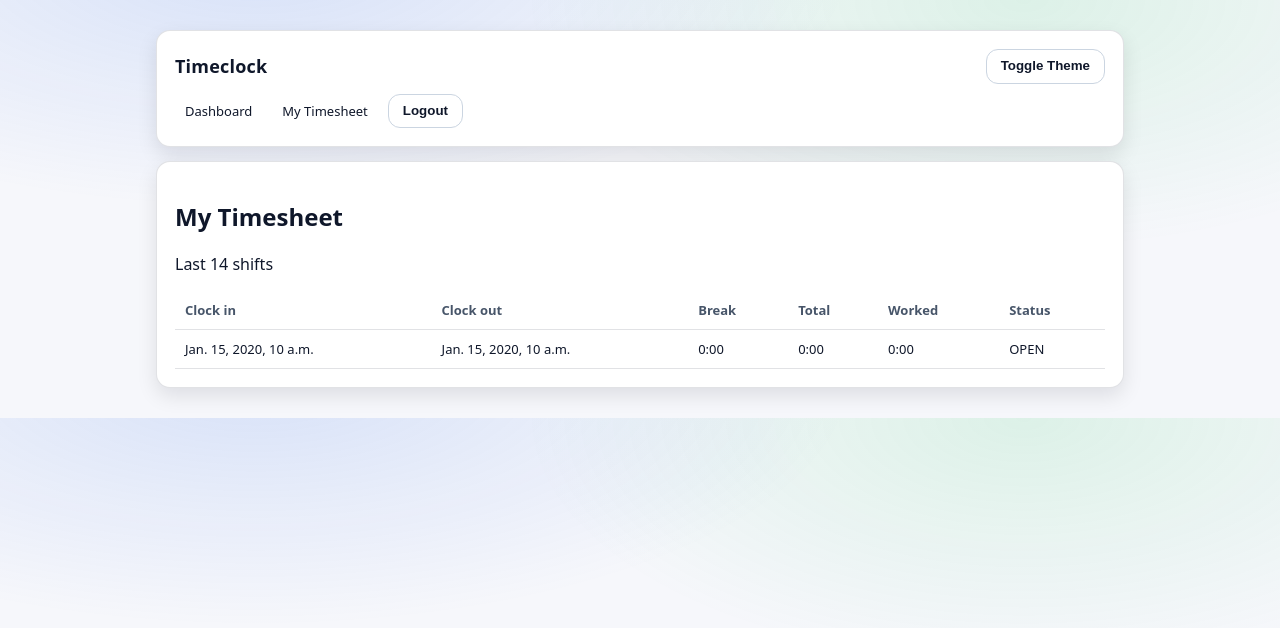
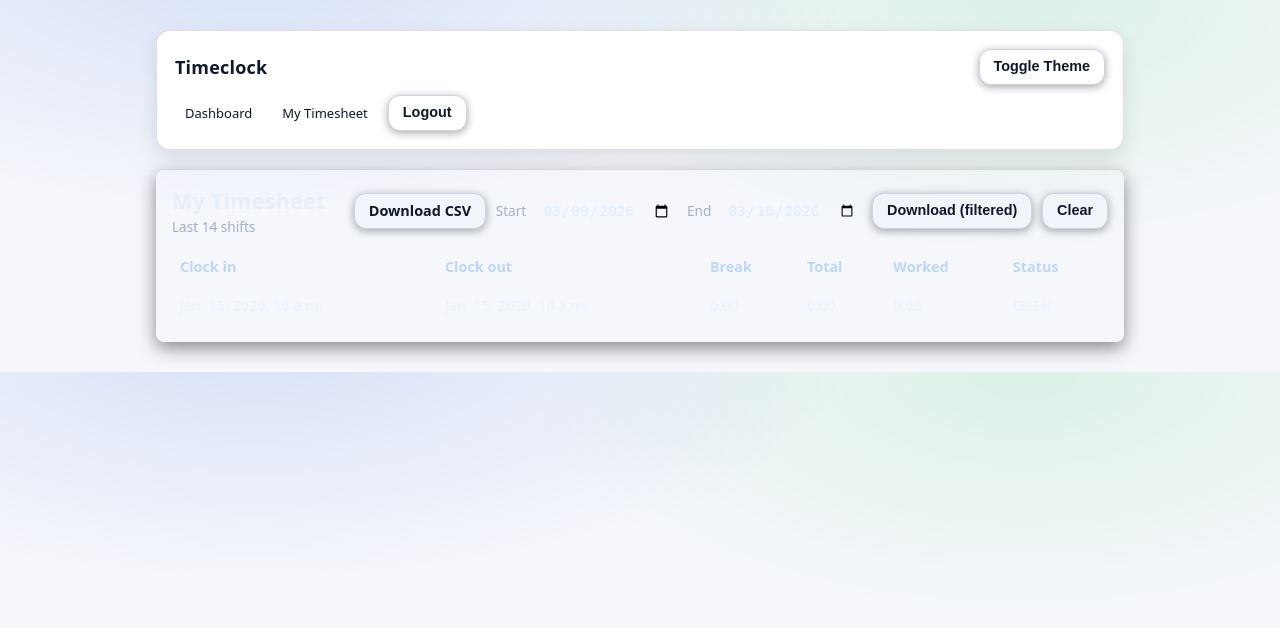
Before and after one commit to bwtatum/CAPSTONE, a Django app: page /timesheet/ in a window 1280 px wide. Shown: the top 628 px of the page. Run offline with Django 5.2, Linux system fonts and the light colour scheme; a user stored in the database is signed in; tables that the repository leaves empty hold one stand-in row (values such as "Sample post").

Commit message:
Added timesheet CSV export with date filters and improved UI

```diff
--- /dev/null
+++ b/core/exports.py
@@ -0,0 +1,88 @@
+# core/exports.py
+import csv
+import io
+from datetime import date
+from django.utils import timezone
+from .models import WorkShift
+
+def _seconds_between(start, end):
+    if start is None:
+        return 0
+    if end is None:
+        end = timezone.now()
+    delta = end - start
+    return max(0, int(delta.total_seconds()))
+
+def _seconds_from_breaks(shift):
+    total = 0
+    # expects related_name 'meal_breaks' on MealBreak FK to WorkShift
+    for br in getattr(shift, "meal_breaks", []).all():
+        total += _seconds_between(br.start_time, br.end_time)
+    return total
+
+def _format_hhmm(total_seconds):
+    """Return H:MM (hours no leading zero, minutes two digits)."""
+    total_seconds = int(max(0, total_seconds))
+    minutes = total_seconds // 60
+    hours = minutes // 60
+    mins = minutes % 60
+    return f"{hours}:{mins:02d}"
+
+def _format_human_datetime(dt):
+    """
+    Format datetimes like: 'March 9, 2026, 2:16 p.m.'
+    Uses local timezone and produces lowercase 'a.m.' / 'p.m.' with no leading zeros.
+    """
+    if not dt:
+        return ""
+    dt_local = timezone.localtime(dt)
+    month = dt_local.strftime("%B")
+    day = dt_local.day  # no leading zero
+    year = dt_local.year
+    minute = dt_local.minute
+    hour_24 = dt_local.hour
+    hour_12 = hour_24 % 12 or 12
+    meridiem = "a.m." if hour_24 < 12 else "p.m."
+    return f"{month} {day}, {year}, {hour_12}:{minute:02d} {meridiem}"
+
+def get_workshift_queryset(employee=None, start_date: date = None, end_date: date = None, max_rows: int = None):
+    qs = WorkShift.objects.select_related("employee").prefetch_related("meal_breaks").order_by("-clock_in")
+    if employee:
+        qs = qs.filter(employee=employee)
+    if start_date:
+        qs = qs.filter(clock_in__date__gte=start_date)
+    if end_date:
+        qs = qs.filter(clock_in__date__lte=end_date)
+    if max_rows:
+        return qs[:max_rows]
+    return qs
+
+def export_workshifts_csv_bytes(employee=None, start_date: date = None, end_date: date = None, max_rows: int = None):
+    """
+    Return CSV as bytes. Columns match the UI:
+    Clock in, Clock out, Break, Total, Worked, Status
+    """
+    qs = get_workshift_queryset(employee=employee, start_date=start_date, end_date=end_date, max_rows=max_rows)
+
+    output = io.StringIO()
+    writer = csv.writer(output)
+    writer.writerow(["Clock in", "Clock out", "Break", "Total", "Worked", "Status"])
+
+    for shift in qs:
+        ci = shift.clock_in
+        co = shift.clock_out
+
+        total_seconds = _seconds_between(ci, co)
+        break_seconds = _seconds_from_breaks(shift)
+        worked_seconds = max(0, total_seconds - break_seconds)
+
+        writer.writerow([
+            _format_human_datetime(ci) if ci else "",
+            _format_human_datetime(co) if co else "",
+            _format_hhmm(break_seconds),
+            _format_hhmm(total_seconds),
+            _format_hhmm(worked_seconds),
+            shift.status,
+        ])
+
+    return output.getvalue().encode("utf-8")
--- a/core/templates/core/timesheet.html
+++ b/core/templates/core/timesheet.html
@@ -2,11 +2,144 @@
 {% block title %}My Timesheet{% endblock %}
 
 {% block content %}
-  <div class="card">
-    <h2>My Timesheet</h2>
-    <p>Last 14 shifts</p>
+<style>
+/* Small, self-contained styles for a cleaner timesheet UI */
+.tc-card {
+  padding: 1rem;
+  max-width: 1000px;
+  margin: 1.25rem auto;
+  background: rgba(255,255,255,0.02);
+  border-radius: 8px;
+  box-shadow: 0 6px 18px rgba(0,0,0,0.45);
+  color: #e6eef7;
+  font-family: system-ui, -apple-system, "Segoe UI", Roboto, "Helvetica Neue", Arial;
+}
 
-    <table>
+.tc-header {
+  display:flex;
+  justify-content:space-between;
+  align-items:center;
+  gap:1rem;
+  margin-bottom:0.7rem;
+}
+
+.tc-title {
+  margin:0;
+  font-size:1.35rem;
+  font-weight:600;
+  letter-spacing:0.2px;
+}
+
+.tc-sub {
+  margin:0.15rem 0 0 0;
+  font-size:0.85rem;
+  color:#9fb0c9;
+}
+
+/* Controls */
+.tc-controls { display:flex; gap:0.6rem; align-items:center; flex-wrap:wrap; }
+.btn {
+  border: none;
+  border-radius: 6px;
+  padding: 0.45rem 0.7rem;
+  cursor: pointer;
+  font-weight:600;
+  font-size:0.9rem;
+  box-shadow: 0 2px 8px rgba(0,0,0,0.35);
+}
+.btn:focus { outline: 2px solid rgba(255,255,255,0.06); }
+.btn-primary {
+  background: linear-gradient(180deg,#2b90ff,#1471e6);
+  color: white;
+}
+.btn-primary:hover { filter:brightness(1.05); transform:translateY(-1px); }
+.btn-secondary {
+  background: rgba(255,255,255,0.03);
+  color: #cfe6ff;
+  border: 1px solid rgba(255,255,255,0.04);
+}
+.btn-ghost {
+  background: transparent;
+  color: #a8c3de;
+  padding: 0.35rem 0.5rem;
+}
+
+/* Date inputs */
+.tc-controls input[type="date"] {
+  background: rgba(255,255,255,0.02);
+  border: 1px solid rgba(255,255,255,0.04);
+  color: #dbeeff;
+  padding: 0.35rem 0.45rem;
+  border-radius: 6px;
+  font-size:0.9rem;
+}
+
+/* Table */
+.tc-table {
+  width:100%;
+  border-collapse:collapse;
+  margin-top:0.6rem;
+}
+.tc-table thead th {
+  text-align:left;
+  padding:0.6rem 0.5rem;
+  color:#bcd7f9;
+  font-weight:600;
+  font-size:0.9rem;
+  border-bottom:1px solid rgba(255,255,255,0.03);
+}
+.tc-table tbody td {
+  padding:0.6rem 0.5rem;
+  color:#e7f3ff;
+  font-size:0.9rem;
+  vertical-align:top;
+  border-bottom:1px solid rgba(255,255,255,0.02);
+}
+.tc-empty {
+  text-align:center;
+  color:#97adca;
+  padding:1rem 0;
+}
+
+/* Responsive */
+@media (max-width:760px){
+  .tc-header { flex-direction:column; align-items:flex-start; gap:0.6rem; }
+  .tc-controls { width:100%; gap:0.4rem; }
+  .tc-controls form { width:100%; display:flex; gap:0.4rem; flex-wrap:wrap; }
+  .tc-controls input[type="date"] { width:140px; }
+}
+</style>
+
+<div class="tc-card">
+  <div class="tc-header">
+    <div>
+      <h2 class="tc-title">My Timesheet</h2>
+      <p class="tc-sub">Last 14 shifts</p>
+    </div>
+
+    <div class="tc-controls" role="region" aria-label="Export controls">
+      <!-- quick export -->
+      <a class="btn btn-primary" href="{% url 'export_timesheet' %}" title="Download all shifts">
+        Download CSV
+      </a>
+
+      <!-- filtered export -->
+      <form method="get" action="{% url 'export_timesheet' %}" style="display:inline-flex; gap:0.5rem; align-items:center;">
+        <label for="start" style="font-size:0.85rem; color:#9fb0c9;">Start</label>
+        <input id="start" name="start" type="date" aria-label="Start date" />
+
+        <label for="end" style="font-size:0.85rem; color:#9fb0c9;">End</label>
+        <input id="end" name="end" type="date" aria-label="End date" />
+
+        <button type="submit" class="btn btn-secondary" title="Download filtered date range">Download (filtered)</button>
+      </form>
+
+      <!-- small hint -->
+      <button class="btn btn-ghost" type="button" onclick="clearDates()" title="Clear dates">Clear</button>
+    </div>
+  </div>
+
+  <table class="tc-table" role="table" aria-label="Recent shifts">
     <thead>
       <tr>
         <th>Clock in</th>
@@ -21,7 +154,7 @@
       {% for s in shifts %}
         <tr>
           <td>{{ s.clock_in }}</td>
-            <td>{% if s.clock_out %}{{ s.clock_out }}{% else %}Open{% endif %}</td>
+          <td>{% if s.clock_out %}{{ s.clock_out }}{% else %}<span style="color:#ffd7d7;">Open</span>{% endif %}</td>
 
           <td>
             {% if s.clock_out %}
@@ -50,9 +183,39 @@
           <td>{{ s.status }}</td>
         </tr>
       {% empty %}
-          <tr><td colspan="6">No shifts yet.</td></tr>
+        <tr><td colspan="6" class="tc-empty">No shifts yet.</td></tr>
       {% endfor %}
     </tbody>
   </table>
 </div>
+
+<script>
+/* Prefill date inputs with last 7 days for convenience */
+(function(){
+  const startEl = document.getElementById('start');
+  const endEl = document.getElementById('end');
+  if(!startEl || !endEl) return;
+
+  // if user didn't already pass values from server, set defaults
+  if(!startEl.value && !endEl.value){
+    const today = new Date();
+    const prior = new Date();
+    prior.setDate(today.getDate() - 7);
+
+    function toIsoInput(d){
+      // YYYY-MM-DD
+      return d.toISOString().slice(0,10);
+    }
+    startEl.value = toIsoInput(prior);
+    endEl.value = toIsoInput(today);
+  }
+})();
+
+function clearDates(){
+  const s = document.getElementById('start');
+  const e = document.getElementById('end');
+  if(s) s.value = '';
+  if(e) e.value = '';
+}
+</script>
 {% endblock %}
--- a/core/urls.py
+++ b/core/urls.py
@@ -19,6 +19,7 @@ urlpatterns = [
     # Employee dashboard and actions
     path("dashboard/", views.home, name="home"),
     path("timesheet/", views.timesheet, name="timesheet"),
+    path("timesheet/export/", views.export_timesheet, name="export_timesheet"),  # NEW
     path("clock-in/", views.clock_in, name="clock_in"),
     path("clock-out/", views.clock_out, name="clock_out"),
     path("meal-break/", views.meal_break_toggle, name="meal_break"),
--- a/core/views.py
+++ b/core/views.py
@@ -10,18 +10,28 @@ This keeps:
 """
 
 from datetime import date
+import csv
 
 from django.contrib import messages
 from django.contrib.auth.decorators import login_required
 from django.contrib.auth import get_user_model
 from django.shortcuts import render, redirect
 from django.utils import timezone
+from django.http import HttpResponse
 
 from . import services
 from .models import WorkShift, ScheduledShift, TimeclockPolicy
 from .permissions import portal_admin_required
 from .policy_forms import TimeclockPolicyForm
 from .schedule_forms import ScheduledShiftForm
+
+# Import exporter helpers
+from .exports import (
+    export_workshifts_csv_bytes,
+    _seconds_between as _exp_seconds_between,
+    _seconds_from_breaks as _exp_seconds_from_breaks,
+    _format_hhmm as _exp_format_hhmm,
+)
 
 
 def landing(request):
@@ -93,12 +103,36 @@ def admin_schedule(request):
 
 @login_required
 def timesheet(request):
+    """
+    Employee view of recent shifts.
+
+    Attaches helper attrs used by template:
+      - breaks_hhmm
+      - total_hhmm
+      - worked_hhmm
+      - total_hours (numeric, optional)
+      - worked_hours (numeric, optional)
+    """
     shifts = (
         WorkShift.objects
         .filter(employee=request.user)
         .prefetch_related("meal_breaks")
         .order_by("-clock_in")[:14]
     )
+
+    for s in shifts:
+        total_seconds = _exp_seconds_between(s.clock_in, s.clock_out)
+        break_seconds = _exp_seconds_from_breaks(s)
+        worked_seconds = max(0, total_seconds - break_seconds)
+
+        s.breaks_hhmm = _exp_format_hhmm(break_seconds)
+        s.total_hhmm = _exp_format_hhmm(total_seconds)
+        s.worked_hhmm = _exp_format_hhmm(worked_seconds)
+
+        # numeric hours as helpers (optional)
+        s.total_hours = round(total_seconds / 3600.0, 3)
+        s.worked_hours = round(worked_seconds / 3600.0, 3)
+
     return render(request, "core/timesheet.html", {"shifts": shifts})
 
 
@@ -233,3 +267,41 @@ def admin_timesheets(request):
             "end": end_str,
         },
     )
+
+
+@login_required
+def export_timesheet(request):
+    """
+    Export the logged-in user's timesheet as a CSV.
+    Optional GET params:
+      - start=YYYY-MM-DD
+      - end=YYYY-MM-DD
+    Produces human-friendly datetime formatting and the same columns as the UI:
+      Clock in, Clock out, Break, Total, Worked, Status
+    """
+    start = request.GET.get("start", "").strip()
+    end = request.GET.get("end", "").strip()
+
+    def parse_iso_date(s):
+        try:
+            return date.fromisoformat(s)
+        except Exception:
+            return None
+
+    start_date = parse_iso_date(start) if start else None
+    end_date = parse_iso_date(end) if end else None
+
+    csv_bytes = export_workshifts_csv_bytes(
+        employee=request.user, start_date=start_date, end_date=end_date, max_rows=5000
+    )
+
+    filename_parts = ["timesheet", request.user.username]
+    if start_date:
+        filename_parts.append(start_date.isoformat())
+    if end_date:
+        filename_parts.append(end_date.isoformat())
+    filename = "_".join(filename_parts) + ".csv"
+
+    response = HttpResponse(csv_bytes, content_type="text/csv; charset=utf-8")
+    response["Content-Disposition"] = f'attachment; filename="{filename}"'
+    return response
```
Lines whose indentation alone changed are shown as unchanged.
